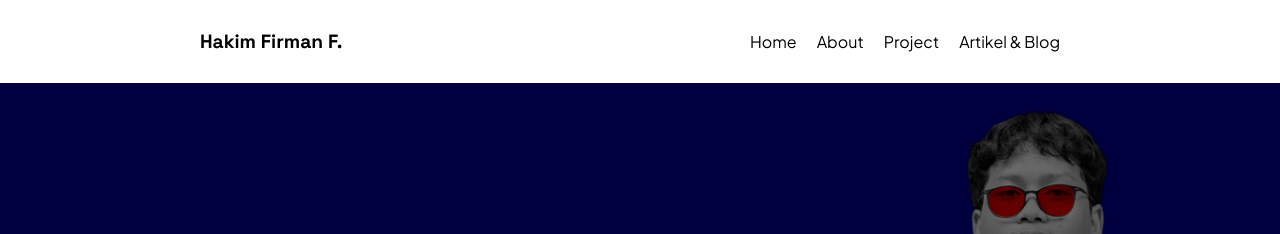
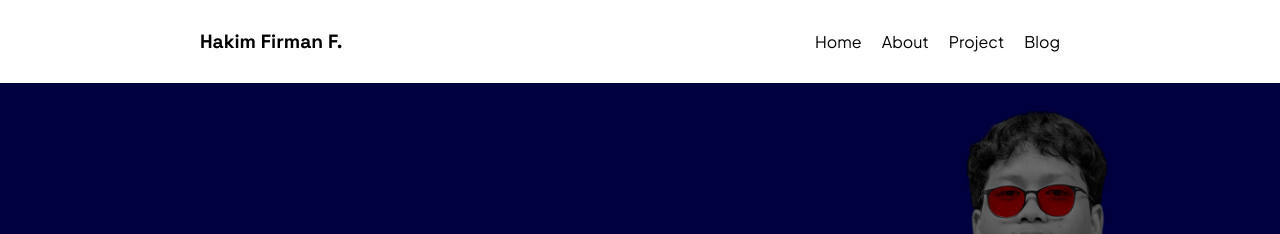
Before and after one commit to helloworld-hkm/Hakim-website, a plain HTML site: page index.html in a window 1280 px wide. Shown: the top 234 px of the page. Drawn offline with Linux system fonts and the light colour scheme.

Commit message:
Update index.html

```diff
--- a/index.html
+++ b/index.html
@@ -29,7 +29,7 @@
             <li><a class="navlink" href="index.html">Home</a></li>
             <li><a class="navlink" href="about.html">About</a></li>
             <li><a class="navlink" href="project.html">Project</a></li>
-            <li><a class="navlink" href="artikel.html">Artikel & Blog</a></li>
+            <li><a class="navlink" href="artikel.html">Blog</a></li>
           </span>
         </ul>
 
```
